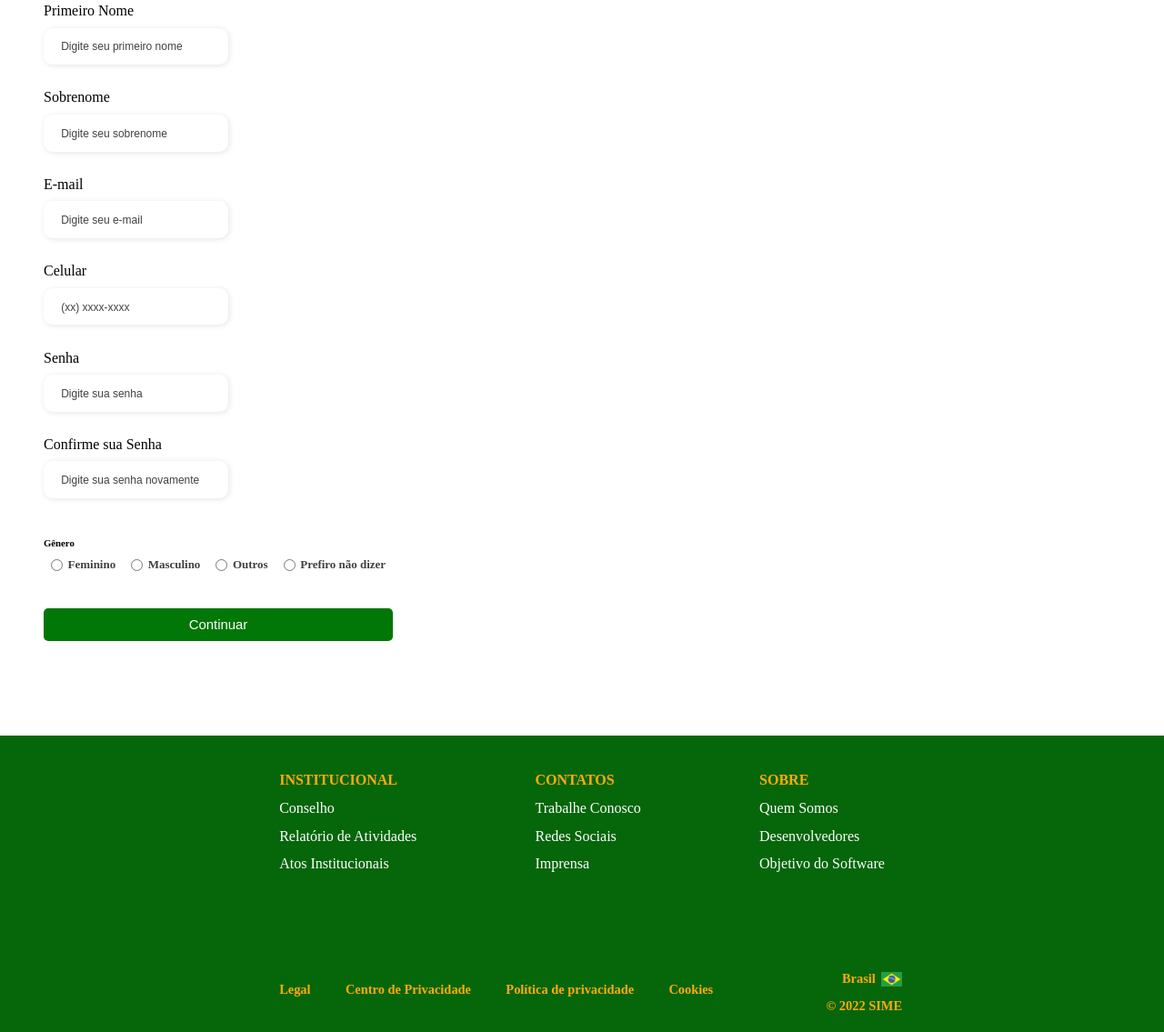
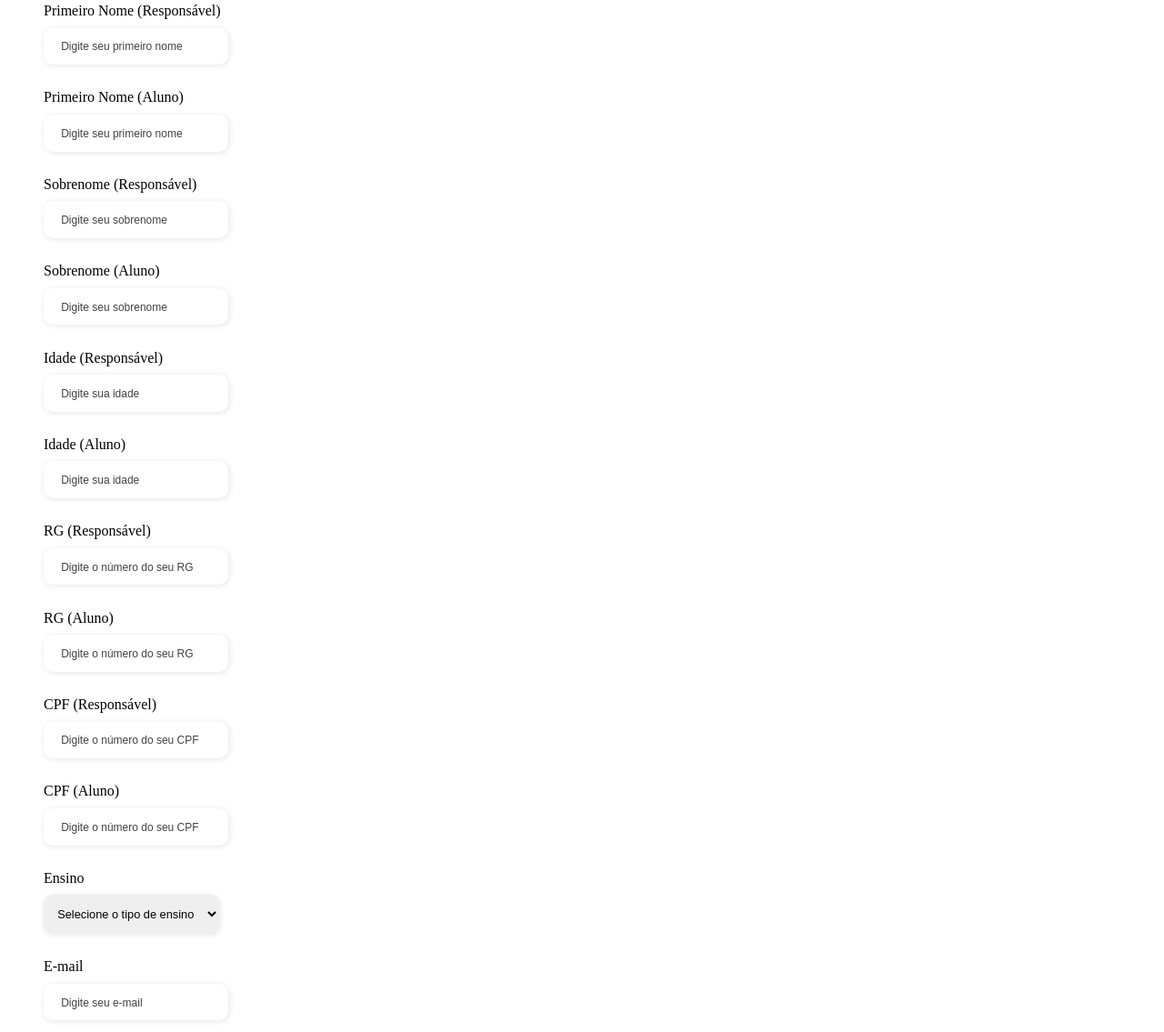
Before and after one commit to gmls01/Project-SIME, a plain HTML site: page cadastro.html in a window 1280 px wide. Shown: the part 246-1381 px from the top of the page at 91% size. Drawn offline with Linux system fonts and the light colour scheme.

Commit message:
cadastro 55%

```diff
--- a/cadastro.html
+++ b/cadastro.html
@@ -29,17 +29,69 @@
                     <h1>Cadastre-se</h1>
                 </div>
             </div>
+
 <!--Dados do usuário-->
             <div class="input-group">
                 <div class="input-box">
-                    <label for="firstname">Primeiro Nome</label>
+                    <label for="firstname">Primeiro Nome (Responsável)</label>
                     <input id="firstname" type="text" name="firstname" placeholder="Digite seu primeiro nome" required>
                 </div>
 
                 <div class="input-box">
-                    <label for="lastname">Sobrenome</label>
+                    <label for="firstname-student">Primeiro Nome (Aluno)</label>
+                    <input id="firstname-student" type="text" name="firstname-student" placeholder="Digite seu primeiro nome" required>
+                </div>
+
+                <div class="input-box">
+                    <label for="lastname">Sobrenome (Responsável)</label>
                     <input id="lastname" type="text" name="lastname" placeholder="Digite seu sobrenome" required>
                 </div>
+
+                <div class="input-box">
+                    <label for="lastname-student">Sobrenome (Aluno)</label>
+                    <input id="lastname-student" type="text" name="lastname-student" placeholder="Digite seu sobrenome" required>
+                </div>
+
+                <div class="input-box">
+                    <label for="age">Idade (Responsável)</label>
+                    <input id="age" type="number" name="age" placeholder="Digite sua idade" required>
+                </div>
+
+                <div class="input-box">
+                    <label for="age-student">Idade (Aluno)</label>
+                    <input id="age-student" type="number" name="age-student" placeholder="Digite sua idade" required>
+                </div>
+
+                <div class="input-box">
+                    <label for="rg">RG (Responsável)</label>
+                    <input id="rg" type="text" name="rg" placeholder="Digite o número do seu RG" required>
+                </div>
+
+                <div class="input-box">
+                    <label for="rg-student">RG (Aluno)</label>
+                    <input id="rg-student" type="text" name="rg-student" placeholder="Digite o número do seu RG" required>
+                </div>
+
+                <div class="input-box">
+                    <label for="cpf">CPF (Responsável)</label>
+                    <input id="cpf" type="text" name="cpf" placeholder="Digite o número do seu CPF" required>
+                </div>
+
+                <div class="input-box">
+                    <label for="cpf-student">CPF (Aluno)</label>
+                    <input id="cpf-student" type="text" name="cpf-student" placeholder="Digite o número do seu CPF" required>
+                </div>
+
+                <div class="input-box">
+                    <label for="education">Ensino</label>
+                    <select id="education" required>
+                        <option value="">Selecione o tipo de ensino</option>
+                        <option value="infantil">Educação Infantil</option>
+                        <option value="ensino-fundamental">Ensino Fundamental</option>
+                        <option value="ensino-medio">Ensino Médio</option>
+                    </select>
+                </div>
+
                 <div class="input-box">
                     <label for="email">E-mail</label>
                     <input id="email" type="email" name="email" placeholder="Digite seu e-mail" required>
@@ -60,6 +112,7 @@
                     <input id="confirmPassword" type="password" name="confirmPassword" placeholder="Digite sua senha novamente" required>
                 </div>
             </div>
+
 <!--Dados do gênero do usuário-->
             <div class="gender-inputs">
                 <div class="gender-title">
@@ -88,6 +141,7 @@
                     </div>
                 </div>
             </div>
+
 <!--Botão para prosseguir-->
             <div class="continue-button">
                 <button><a href="#">Continuar</a> </button>
--- a/style.css
+++ b/style.css
@@ -173,6 +173,25 @@
     font-size: 0.8rem;
 }
 
+.input-box input #age-student{
+    margin: 0.6rem 0;
+    padding: 15rem 5rem;
+    border: none;
+    border-radius: 10px;
+    box-shadow: 1px 1px 6px #0000001c;
+    font-size: 0.8rem;
+
+}
+
+.input-box select{
+    margin: 0.6rem 0;
+    padding: 0.8rem 0.7rem;
+    border: none;
+    border-radius: 10px;
+    box-shadow: 1px 1px 6px #0000001c;
+    font-size: 0.8rem;
+}
+
 .input-box input:hover {
     background-color: #eeeeee75;
 }
@@ -192,6 +211,10 @@
     justify-content: space-between;
     margin-top: 0.62rem;
     padding: 0 .5rem;
+}
+
+.gender-title h6 {
+    font-size: 1.5rem;
 }
 
 .gender-input {
```
